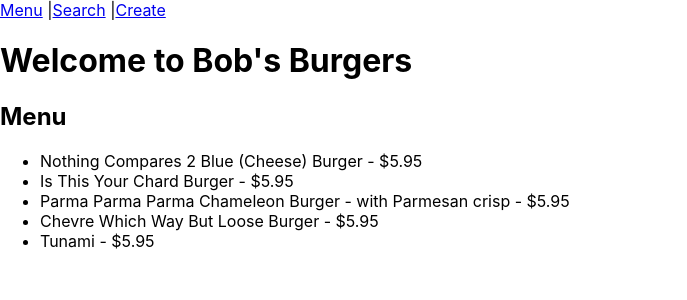
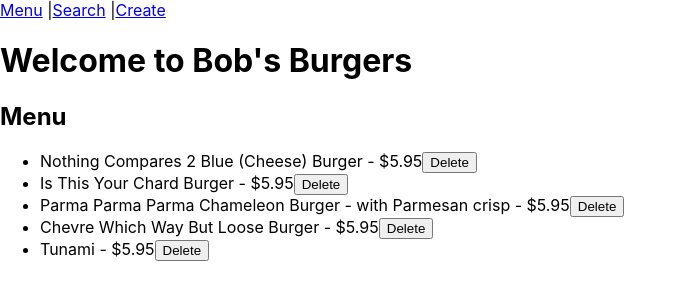
Before and after one commit to kenjelly22/bobs-burgers-of-the-day, a React (Create React App) app: page / in a window 1280 px wide. Shown: the top 300 px of the page, without its empty margins (0-687 px from the left). Built offline with nearby package versions, Linux system fonts and the light colour scheme; data requests are answered from the project's data file.

Commit message:
Add delete button to Menu. Remove menu item from page and db.json

```diff
--- a/src/components/MenuItem.js
+++ b/src/components/MenuItem.js
@@ -1,9 +1,18 @@
 import React from "react"
 
-const MenuItem = ({burger}) => {
+const MenuItem = ({burger, onDelete}) => {
+  const handleDeleteClick = () => {
+    fetch(`http://localhost:3001/burgers/${burger.id}`, {
+      method: "DELETE",
+    })
+      .then((r) => r.json())
+      .then(() => onDelete(burger.id))
+  }
+
   return (
     <li>
       {burger.name} - {burger.price}
+      <button onClick={handleDeleteClick}>Delete</button>
     </li>
   )
 }
--- a/src/pages/Menu.js
+++ b/src/pages/Menu.js
@@ -11,6 +11,12 @@
         setBurgers(burgers)
       })
   }, [])
+
+  const handleDelete = (deletedBurger) => {
+    const updatedMenu = burgers.filter((burger) => burger.id !== deletedBurger)
+    setBurgers(updatedMenu)
+  }
+
   return (
     <>
       <h1>Welcome to Bob's Burgers</h1>
@@ -18,7 +24,7 @@
         <h2>Menu</h2>
         <ul>
           {burgers.map((burger) => (
-            <MenuItem key={burger.id} burger={burger} />
+            <MenuItem key={burger.id} burger={burger} onDelete={handleDelete} />
           ))}
         </ul>
       </div>
```
